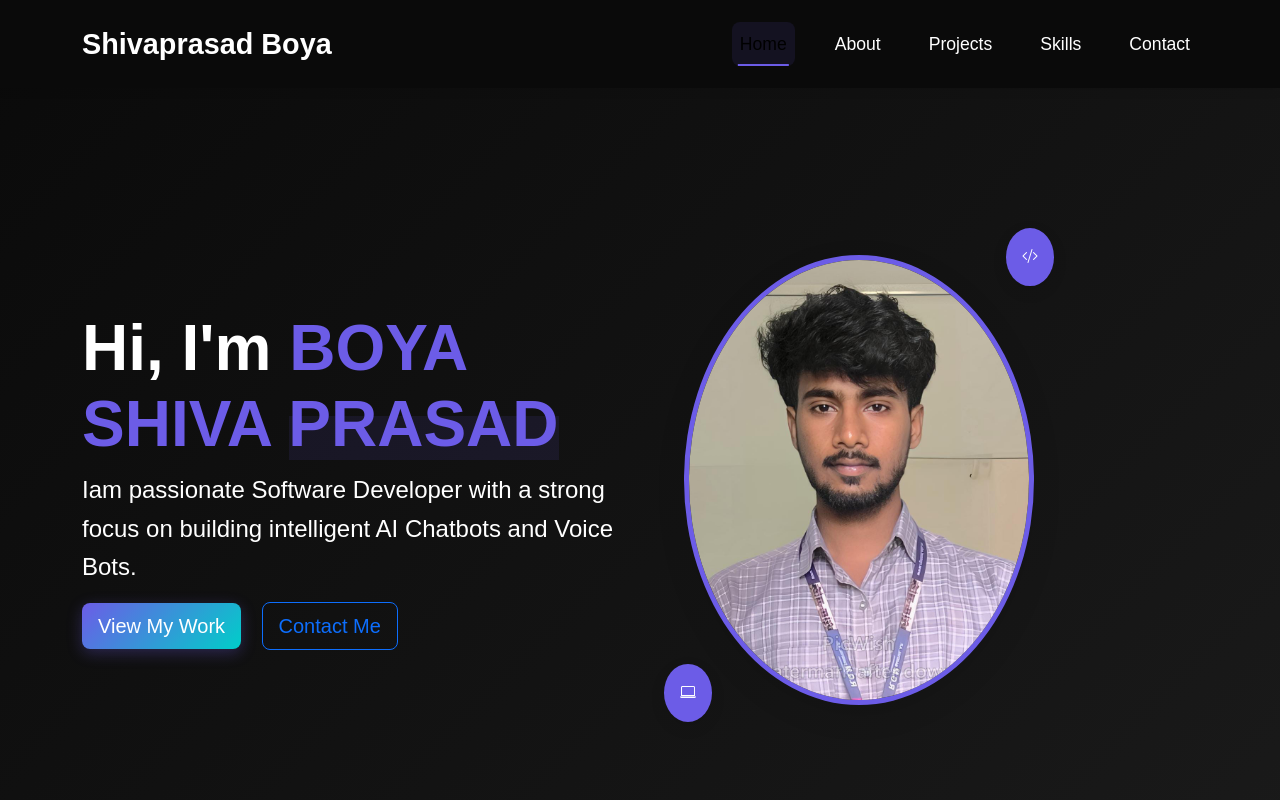
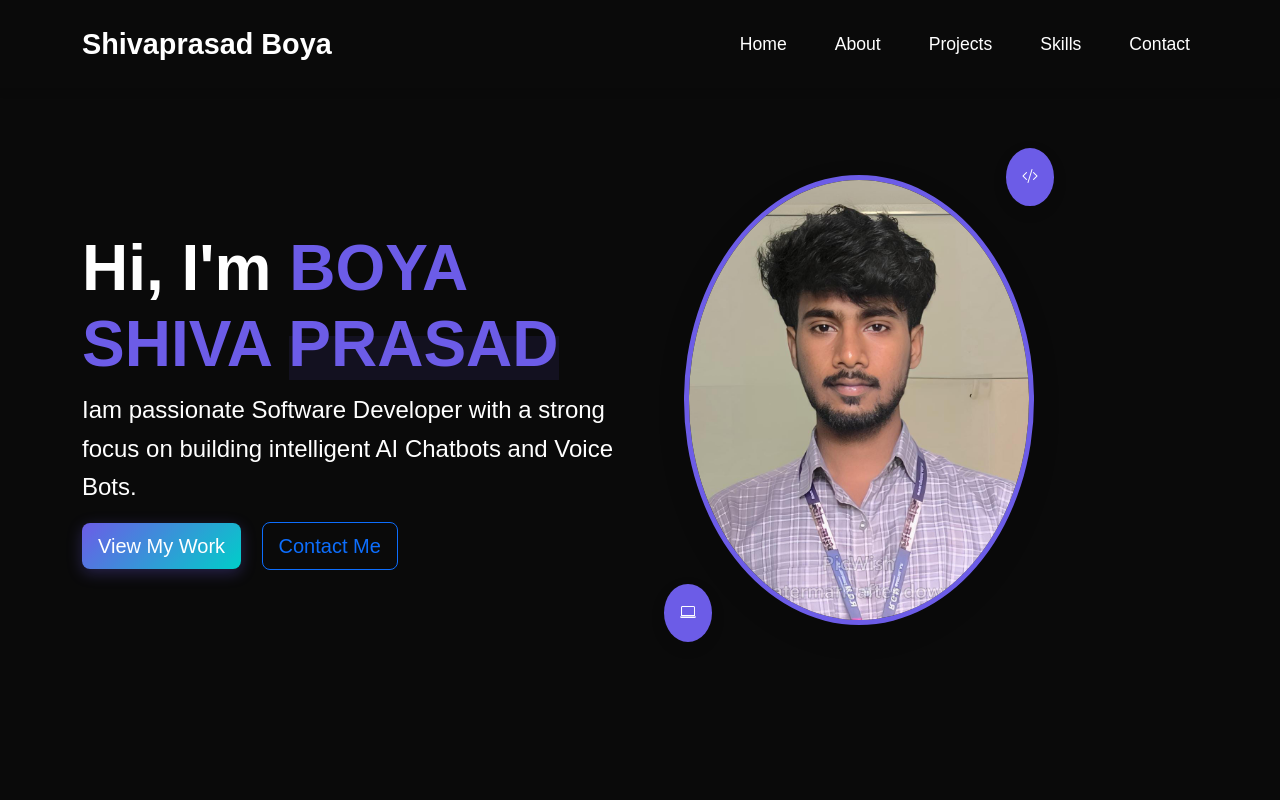
Before and after one commit to shivaprasadboya/Shiva-portfolio, a plain HTML site: page index.html in a window 1280 px wide. Shown: the top 800 px of the page. Drawn offline with nearby package versions, Linux system fonts and the light colour scheme; a script that the page names is missing.

Commit message:
Update index.html

```diff
--- a/index.html
+++ b/index.html
@@ -49,7 +49,7 @@
 
     <!-- Hero Section -->
 
-    <script type="module"
+<!--     <script type="module"
       src="https://agent.d-id.com/v2/index.js"
       data-mode="fabio"
       data-client-key="Z29vZ2xlLW9hdXRoMnwxMDYyOTU5NzE3NTg4OTgxNDU2NjQ6OUNoNnR1clRWOUpVTlBjYWJPM3VI"
@@ -59,7 +59,7 @@
       data-orientation="horizontal"
       data-position="right">
 </script>
-    <section id="home" class="hero">
+    <section id="home" class="hero"> -->
         <div class="container">
             <div class="row align-items-center min-vh-100">
                 <div class="col-lg-6 animate__animated animate__fadeInLeft">
```
